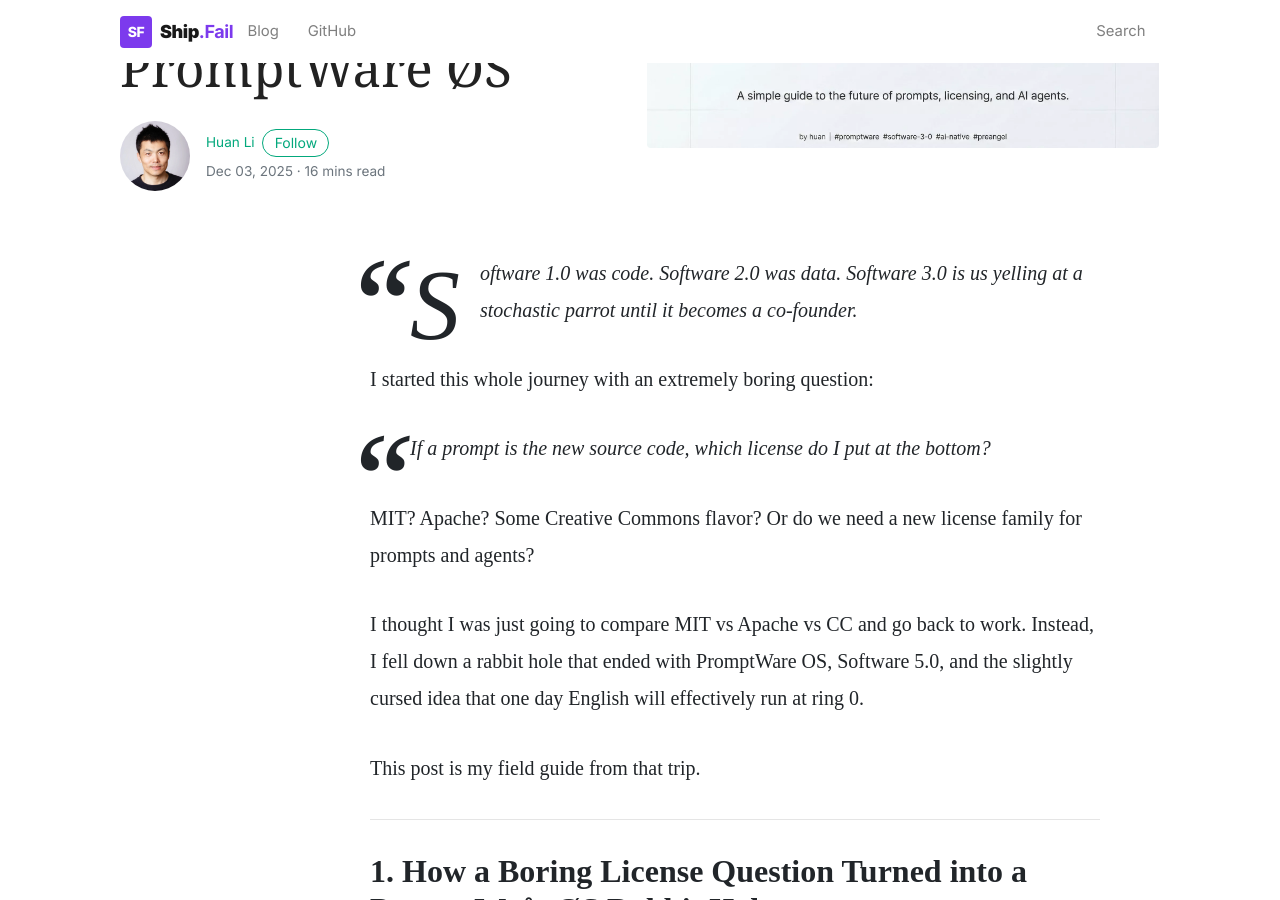
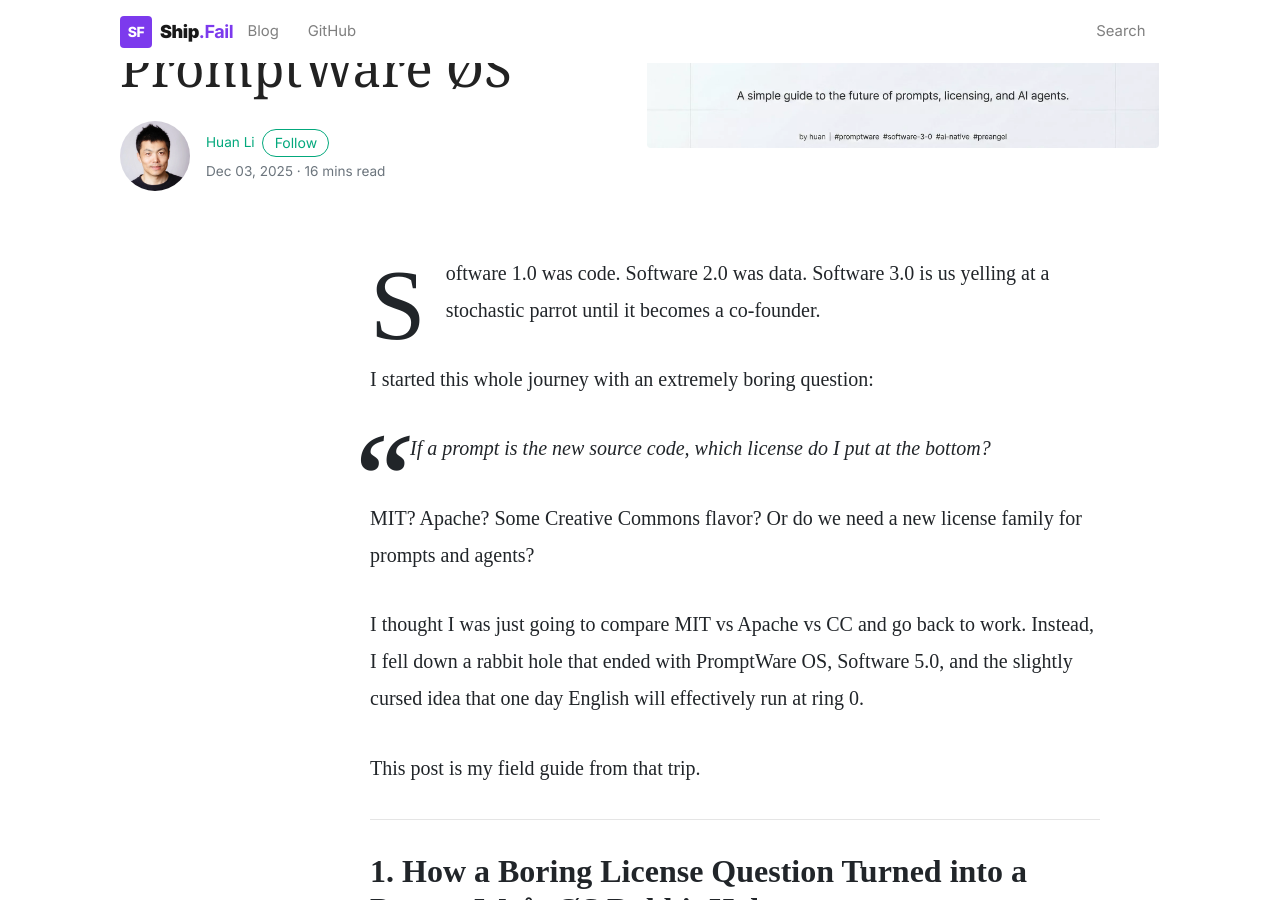
Before and after one commit to ShipFail/ship.fail, a Jekyll site: the page built from docs/_posts/2025-12-03-when-english-hits-ring-0.md, in a window 1280 px wide and 900 px high, scrolled down 304 px. Built offline with Jekyll 4.4.1, drawn with Linux system fonts in a browser that asks for light colours; nearby versions of some CDN libraries; comment, search, counter and statistics services are not loaded.

```diff
--- a/docs/_posts/2025-12-03-when-english-hits-ring-0.md
+++ b/docs/_posts/2025-12-03-when-english-hits-ring-0.md
@@ -13,7 +13,7 @@ tags:
 image: /assets/2025/12-when-english-hits-ring-0/english-hits-ring-0.webp
 ---
 
-> Software 1.0 was code. Software 2.0 was data. Software 3.0 is us yelling at a stochastic parrot until it becomes a co-founder.
+Software 1.0 was code. Software 2.0 was data. Software 3.0 is us yelling at a stochastic parrot until it becomes a co-founder.
 
 I started this whole journey with an extremely boring question:
 
```
